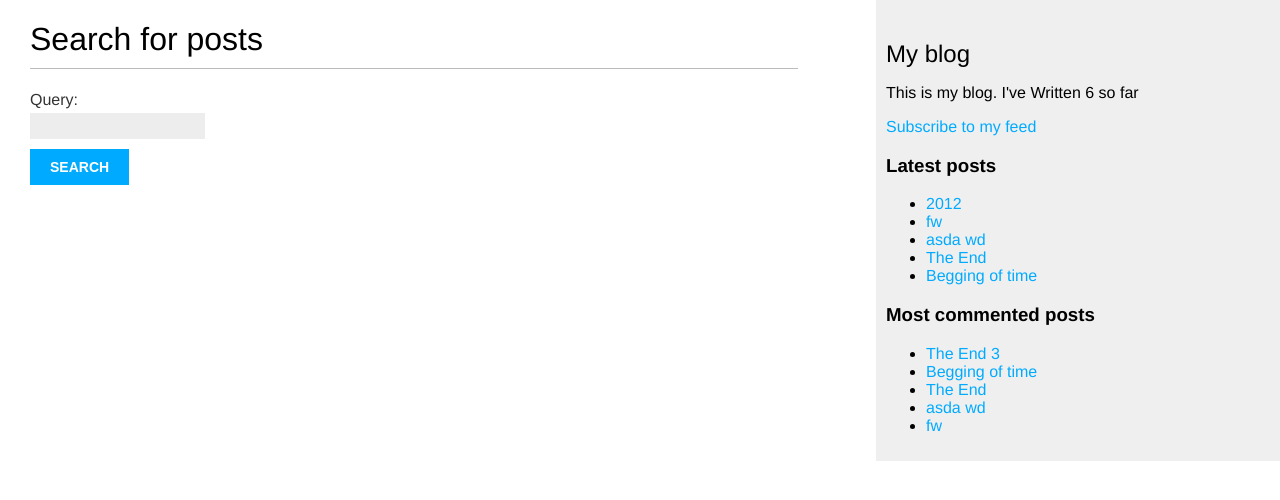
After one commit to mena18/Django-Blog, a Django app: page /search/ in a window 1280 px wide. The commit adds this page. Shown: the top 500 px of the page. Run offline with Django 3.2, Linux system fonts and the light colour scheme; data comes from the database, SQL or seed files in the repository; parts of the project's set-up code (start-up, migrations or seed data) failed here and were passed over.

Commit message:
adding search

```diff
--- a/Django_blog/urls.py
+++ b/Django_blog/urls.py
@@ -24,7 +24,7 @@ sitemaps = {
 
 urlpatterns = [
     path('admin/', admin.site.urls),
-    path('blogs/',include('blog.urls')),
+    path('',include('blog.urls')),
     path('sitemap.xml', sitemap, {'sitemaps': sitemaps},
 name='django.contrib.sitemaps.views.sitemap'),
 ]
--- a/blog/forms.py
+++ b/blog/forms.py
@@ -13,3 +13,7 @@ class CommentForm(forms.ModelForm):
     class Meta:
         model = Comment
         fields = ('name','email','body')
+
+
+class SearchForm(forms.Form):
+    query = forms.CharField()
--- a/blog/templates/blog/base.html
+++ b/blog/templates/blog/base.html
@@ -15,7 +15,9 @@
   <div id="sidebar">
     <h2>My blog</h2>
     <p>This is my blog. I've Written {% total_posts %} so far</p>
-
+    <p>
+      <a href="{% url 'blog:post_feed' %}">Subscribe to my feed</a>
+    </p>
     <h3>Latest posts</h3>
 
     {% show_latest_posts %}
--- /dev/null
+++ b/blog/templates/blog/search.html
@@ -0,0 +1,28 @@
+{% extends "blog/base.html" %}
+{% load blog_tags %}
+
+{% block title %}Search{% endblock %}
+
+{% block content %}
+  {% if query %}
+    <h1>Posts containing "{{ query }}"</h1>
+    <h3>
+      {% with results.count as total_results %}
+          Found {{ total_results }} result{{ total_results|pluralize }}
+      {% endwith %}
+    </h3>
+    {% for post in results %}
+        <h4><a href="{{ post.get_absolute_url }}">{{ post.title }}</a></h4>
+        {{ post.body|markdown|truncatewords_html:5 }}
+    {% empty %}
+      <p>There are no results for your query.</p>
+    {% endfor %}
+    <p><a href="{% url "blog:post_search" %}">Search again</a></p>
+  {% else %}
+    <h1>Search for posts</h1>
+    <form method="get">
+      {{ form.as_p }}
+      <input type="submit" value="Search">
+    </form>
+  {% endif %}
+{% endblock %}
--- a/blog/urls.py
+++ b/blog/urls.py
@@ -1,6 +1,6 @@
 from django.urls import path
 from .views import *
-
+from .feeds import LatestPostFeed
 
 app_name="blog"
 # or  namespace='blog') inside the url to that file
@@ -12,5 +12,6 @@ urlpatterns = [
     #path('', PostList.as_view(),name="post_list"),
     path('<int:year>/<int:month>/<int:day>/<slug:post>', post_detail,name="post_detail"),
     path('share/<int:post_id>', post_share,name="post_share"),
-
+    path('feed/',LatestPostFeed(),name='post_feed'),
+    path('search/', post_search, name='post_search'),
 ]
--- a/blog/views.py
+++ b/blog/views.py
@@ -2,10 +2,12 @@ from django.shortcuts import render,HttpResponse,get_object_or_404
 from .models import *
 from django.core.paginator import Paginator,EmptyPage,PageNotAnInteger
 from django.views.generic import ListView
-from .forms import EmailForm,CommentForm
+from .forms import EmailForm,CommentForm,SearchForm
 from django.core.mail import send_mail
 from taggit.models import Tag
 from django.db.models import Count
+from django.contrib.postgres.search import TrigramSimilarity,SearchVector, SearchQuery, SearchRank
+
 # Create your views here.
 
 
@@ -84,3 +86,21 @@ def post_share(request,post_id):
 
     context = {'form':form,'sent':sent,'post':post}
     return render(request,"blog/share.html",context)
+
+
+def post_search(request):
+    form = SearchForm()
+    query = None
+    results = []
+    if 'query' in request.GET:
+        form = SearchForm(request.GET)
+        if form.is_valid():
+            query = form.cleaned_data['query']
+            results = Post.published.filter(title__contains=query)
+
+
+    return render(request,
+                  'blog/search.html',
+                  {'form': form,
+                   'query': query,
+                   'results': results})
```
Also changed, not shown: Django_blog/settings.py (+10 -1 lines), blog/feeds.py (added, +18 -0 lines).
